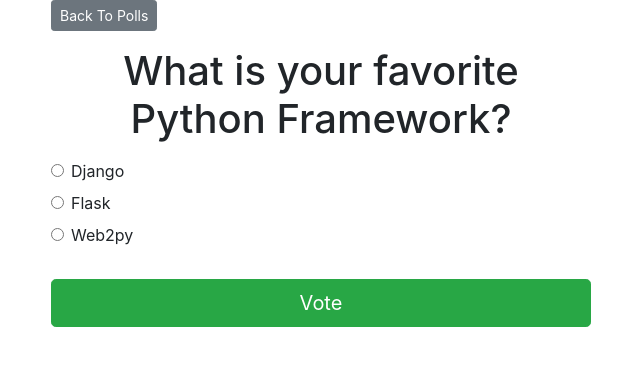
After one commit to olympiawoj/Pollster-App, a Django app: page /polls/1/ in a window 1280 px wide. The commit adds this page. Shown: the top 366 px of the page, without its empty margins (319-959 px from the left). Run offline with Django 3.2, Linux system fonts and the light colour scheme; data comes from the database, SQL or seed files in the repository; both versions use the stored data as it was after the commit; some libraries are stand-ins or nearby versions.

Commit message:
Create votes view and url in polls

```diff
--- a/pollster/polls/urls.py
+++ b/pollster/polls/urls.py
@@ -8,7 +8,8 @@
 #create a route and bring into main urls.py
 urlpatterns = [
     path('', views.index, name='index'),
-    path('<int:question_id>', views.detail, name="detail"),
-    path('<int:question_id>/results/', views.results, name="results")
+    path('<int:question_id>/', views.detail, name="detail"),
+    path('<int:question_id>/results/', views.results, name="results"),
+    path('<int:question_id>/vote/', views.vote, name="vote")
 
 ]
--- a/pollster/polls/views.py
+++ b/pollster/polls/views.py
@@ -1,4 +1,8 @@
-from django.shortcuts import render
+
+from django.template import loader
+from django.http import HttpResponse, HttpResponseRedirect
+from django.shortcuts import get_object_or_404, render
+from django.urls import reverse
 
 # Create your views here.
 from .models import Question, Choice
@@ -20,11 +24,32 @@
     except Question.DoesNotExist:
         raise Http404("Question does not exist")
     #pass in question as a dict and load details
-    return render(request, 'polls/results.html', {'question': question})
+    return render(request, 'polls/detail.html', {'question': question})
 
 #Get questions and display results
-def results(result, question_id):
+def results(request, question_id):
     #looks in db for what we're asking for, if not return 404
     question = get_object_or_404(Question, pk=question_id)
     #template is polls/results.html, pass in question data
     return render(request, 'polls/results.html', {'question': question})
+
+
+#Vote for a question choice
+def vote(request, question_id):
+    # print(request.POST['choice'])
+    question = get_object_or_404(Question, pk=question_id)
+    try:
+        selected_choice = question.choice_set.get(pk=request.POST['choice'])
+    except (KeyError, Choice.DoesNotExist):
+        # Redisplay the question voting form.
+        return render(request, 'polls/detail.html', {
+            'question': question,
+            'error_message': "You didn't select a choice.",
+        })
+    else:
+        selected_choice.votes += 1
+        selected_choice.save()
+        # Always return an HttpResponseRedirect after successfully dealing
+        # with POST data. This prevents data from being posted twice if a
+        # user hits the Back button.
+        return HttpResponseRedirect(reverse('polls:results', args=(question.id,)))
--- /dev/null
+++ b/pollster/templates/polls/detail.html
@@ -0,0 +1,23 @@
+{% extends 'base.html' %}
+{% block content %}
+<a class="btn btn-secondary btn-sm mb-3" href="{% url 'polls:index' %}">Back To Polls</a>
+<h1 class="text-center mb-3">{{ question.question_text }}</h1>
+
+{% if error_message %}
+<p class="alert alert-danger">
+    <strong>{{ error_message }}</strong>
+</p>
+{% endif %}
+
+<form action="{% url 'polls:vote' question.id %}" method="post">
+    {% csrf_token %}
+    {% for choice in question.choice_set.all %}
+    <div class="form-check">
+        <input type="radio" name="choice" class="form-check-input" id="choice{{ forloop.counter }}"
+            value="{{ choice.id }}" />
+        <label for="choice{{ forloop.counter }}">{{ choice.choice_text }}</label>
+    </div>
+    {% endfor %}
+    <input type="submit" value="Vote" class="btn btn-success btn-lg btn-block mt-4" />
+</form>
+{% endblock %}
--- a/pollster/templates/polls/index.html
+++ b/pollster/templates/polls/index.html
@@ -9,8 +9,8 @@
 <div class="card mb-3">
     <div class="card-body">
         <p class="lead text-center">{{ question.question_text }}</p>
-        <a href="{ % url 'polls:detail' question.id % }" class=" btn btn-primary btn-sm"> Vote Now</a>
-        <!-- <a href="{ % url 'polls:results' question.id % }" class=" btn btn-secondary btn-sm"> Results</a> -->
+        <a href="{% url 'polls:detail' question.id %}" class="btn btn-primary btn-sm">Vote Now</a>
+        <a href="{% url 'polls:results' question.id %}" class="btn btn-secondary btn-sm">Results</a>
     </div>
 </div>
 
```
Also changed, not shown: pollster/templates/polls/results.html (added, +16 -0 lines), pollster/db.sqlite3.
